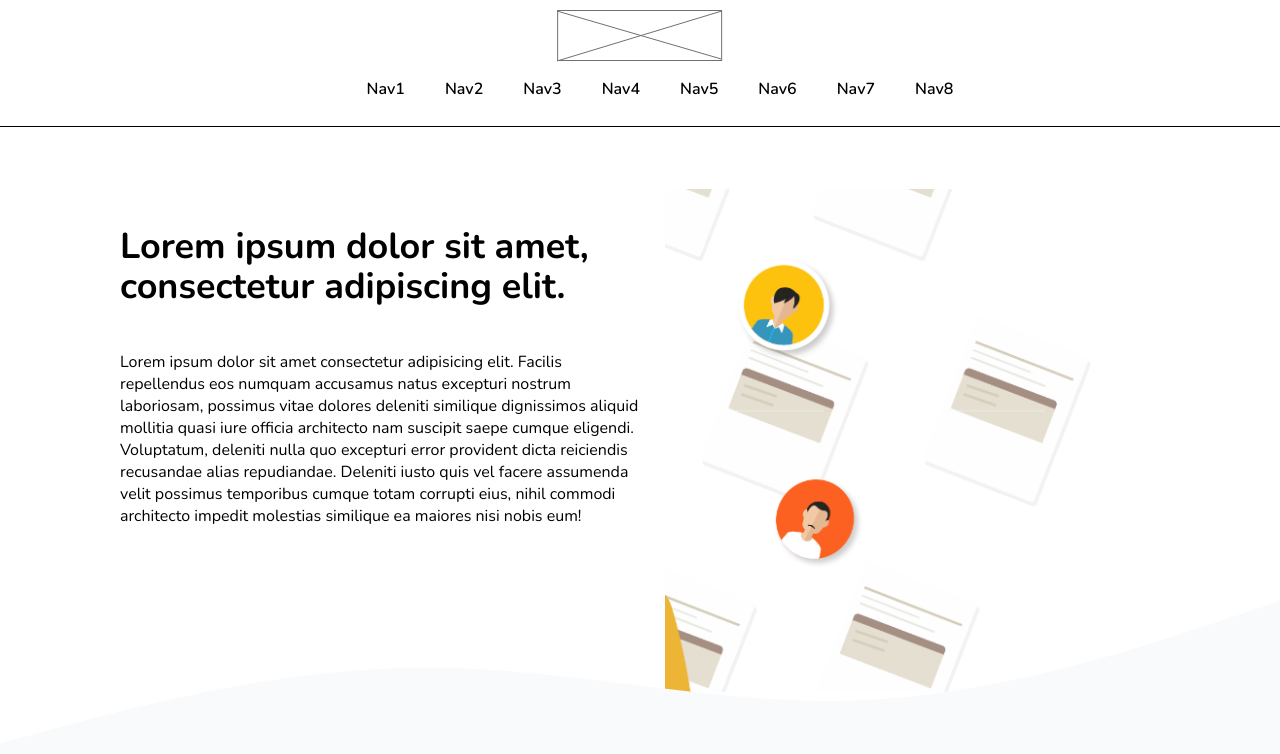
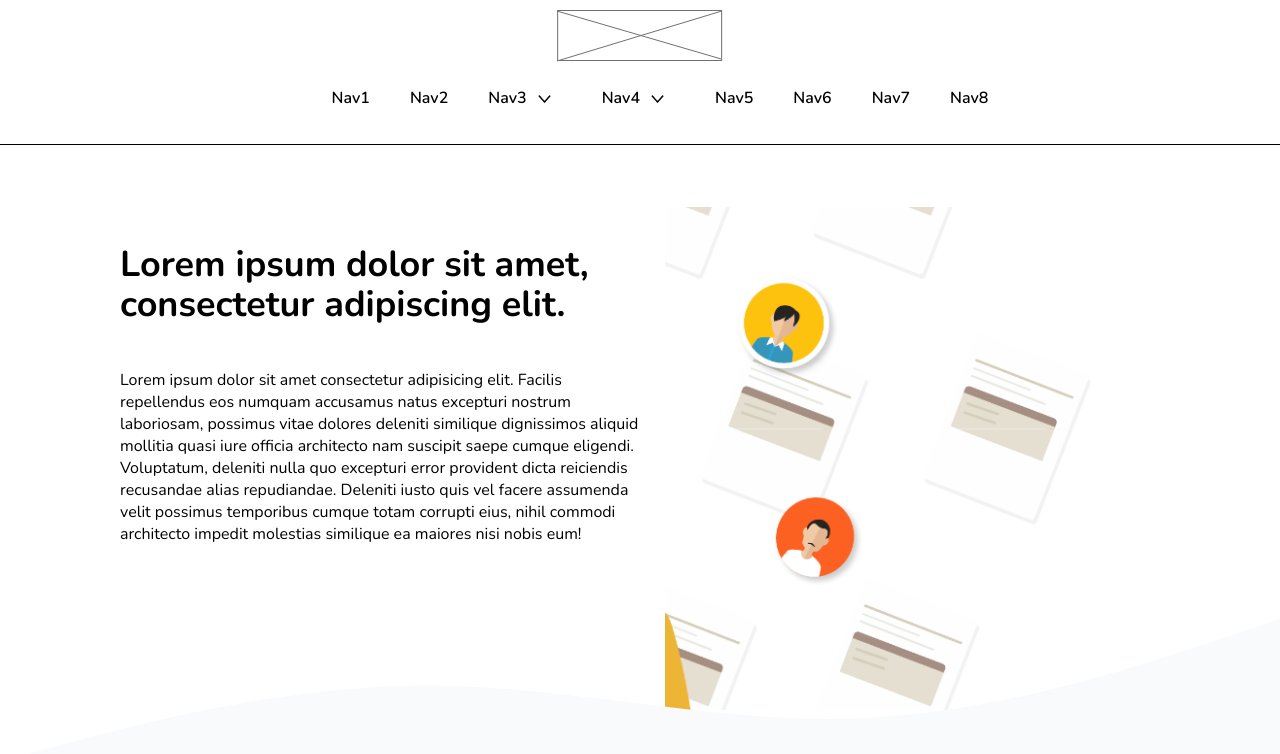
Before and after one commit to sadmanador/adobe_xd_html, a plain HTML site: page index.html in a window 1280 px wide. Shown: the top 754 px of the page. Drawn offline with nearby package versions, Linux system fonts and the light colour scheme; files whose address does not match are found by name.

Commit message:
navbar done

```diff
--- a/index.html
+++ b/index.html
@@ -14,8 +14,8 @@
       <ul class="list-items">
         <li>Nav1</li>
         <li>Nav2</li>
-        <li>Nav3</li>
-        <li>Nav4</li>
+        <li class="dropdown-parent"><span>Nav3</span> <img src="./images/services/down-arrow.png" class="dropdown"></li>
+        <li class="dropdown-parent"><span>Nav4</span> <img src="./images/services/down-arrow.png" class="dropdown"></li>
         <li>Nav5</li>
         <li>Nav6</li>
         <li>Nav7</li>
--- a/styles/globals/_banner.scss
+++ b/styles/globals/_banner.scss
@@ -49,6 +49,7 @@
     width: 100%;
   }
 }
+
 @media screen and (max-width: 576px) {
   .banner-parent {
     display: flex;
--- a/styles/globals/_nav.scss
+++ b/styles/globals/_nav.scss
@@ -8,10 +8,19 @@
   justify-content: center;
   list-style-type: none;
   gap: 40px;
+  align-items: center;
 }
 nav {
   padding: 10px 0;
   border-bottom: 1px solid;
+}
+.dropdown {
+  width: 35px;
+  height: 40px;
+}
+.dropdown-parent{
+  display: flex;
+  align-items: center;
 }
 
 @media screen and (max-width: 576px) {
```
Also changed, not shown: dist/style/style.css, images/services/down-arrow.png (added), 1 other file.
